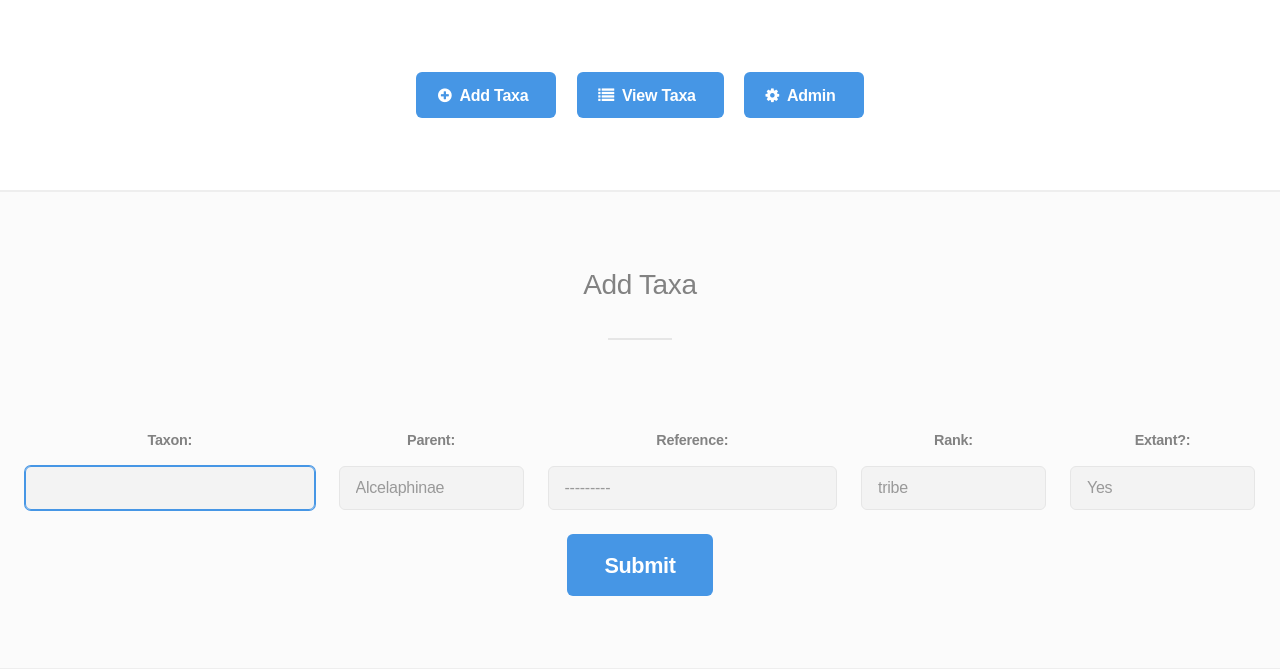
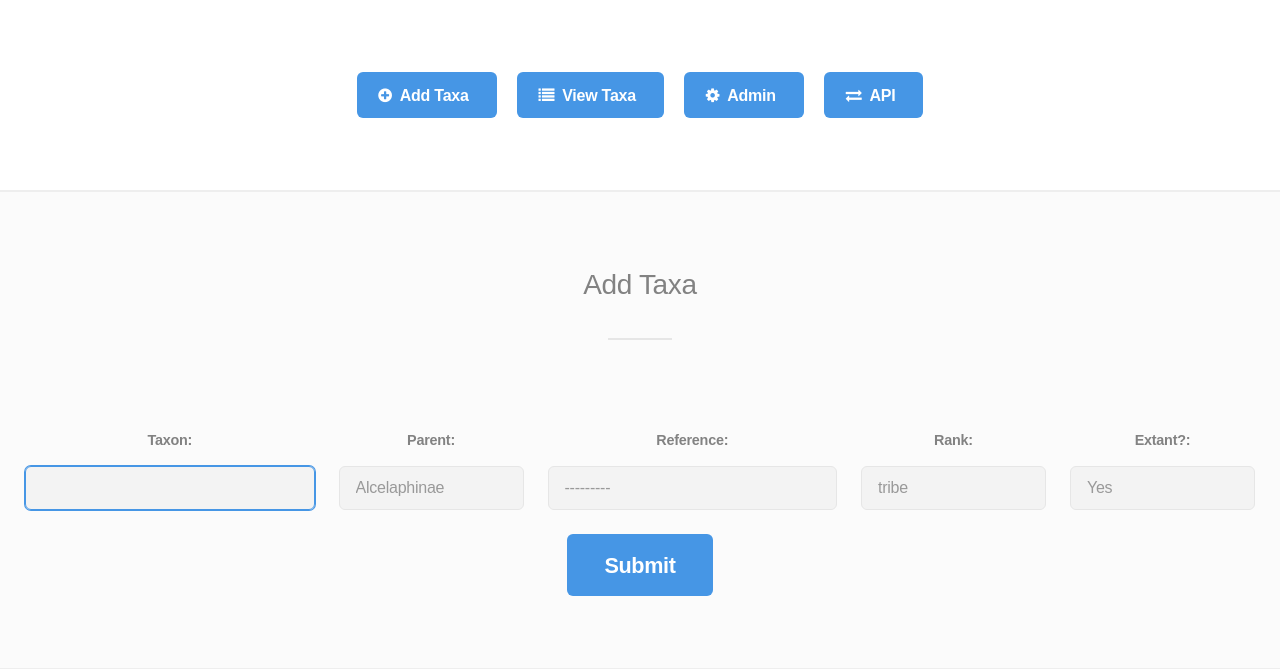
Before and after one commit to wabarr/taxonomy, a Django app: page /add/ in a window 1280 px wide. Shown: the top 669 px of the page. Run offline with Django 3.2, Linux system fonts and the light colour scheme; the visitor is signed in with stand-in values (Sample User, id 1); data comes from the database, SQL or seed files in the repository; parts of the project's set-up code (start-up, migrations or seed data) failed here and were passed over; some libraries are stand-ins or nearby versions.

Commit message:
add API link to navbar

```diff
--- a/taxonomy/templates/html5up_fractal_base.html
+++ b/taxonomy/templates/html5up_fractal_base.html
@@ -29,6 +29,7 @@
                         <li><a href= '{% url 'add-taxon' %}' class="button special icon fa-plus-circle">Add Taxa</a></li>
                         <li><a href= '{% url 'taxon-list' %}' class="button special icon fa-list">View Taxa</a></li>
                         <li><a href= '/admin/' class="button special icon fa-gear">Admin</a></li>
+                        <li><a href= '/API/' class="button special icon fa-exchange">API</a></li>
                     </ul>
                 </div>
             </div>
```
